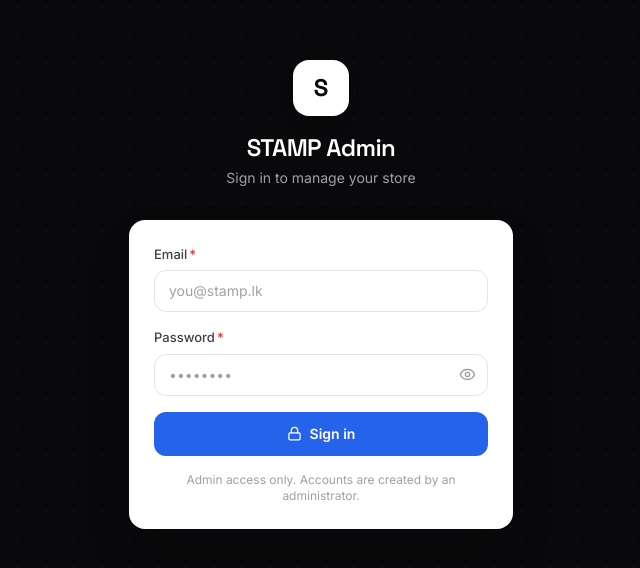
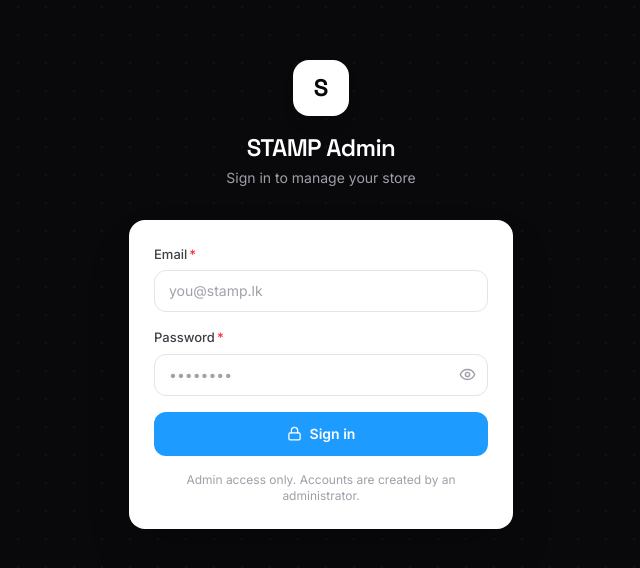
Before and after one commit to jawa0111/stamp-admin, a React (Vite) app: page /login in a window 1280 px wide. Shown: the part 106-674 px from the top of the page, without its empty margins (319-959 px from the left). Built offline with nearby package versions, Linux system fonts and the light colour scheme; no server answers.

Commit message:
Use bright azure blue for button accent

```diff
--- a/src/index.css
+++ b/src/index.css
@@ -24,10 +24,10 @@
   --color-canvas: #f4f4f6;   /* page background */
   --color-surface: #ffffff;  /* cards, inputs, modals */
 
-  /* Brand accent — readable with white text on both light & dark pages */
-  --color-primary: #2563eb;        /* blue-600 */
-  --color-primary-strong: #1d4ed8; /* blue-700 hover */
-  --color-primary-soft: #eff6ff;   /* blue-50 tint */
+  /* Brand accent — bright azure, readable with white text */
+  --color-primary: #1e9bff;        /* azure */
+  --color-primary-strong: #0d84e6; /* darker azure hover */
+  --color-primary-soft: #e8f4ff;   /* light azure tint */
 
   --color-accent-500: #f59e0b;
   --color-accent-600: #d97706;
@@ -49,9 +49,9 @@
   --color-canvas: #0b0b0e;
   --color-surface: #17171c;
 
-  --color-primary: #3b82f6;        /* blue-500 — brighter on dark */
-  --color-primary-strong: #60a5fa; /* blue-400 */
-  --color-primary-soft: #1e293b;
+  --color-primary: #33a6ff;        /* azure — brighter on dark */
+  --color-primary-strong: #5cb8ff; /* lighter azure hover */
+  --color-primary-soft: #16324d;
 
   color-scheme: dark;
 }
```
